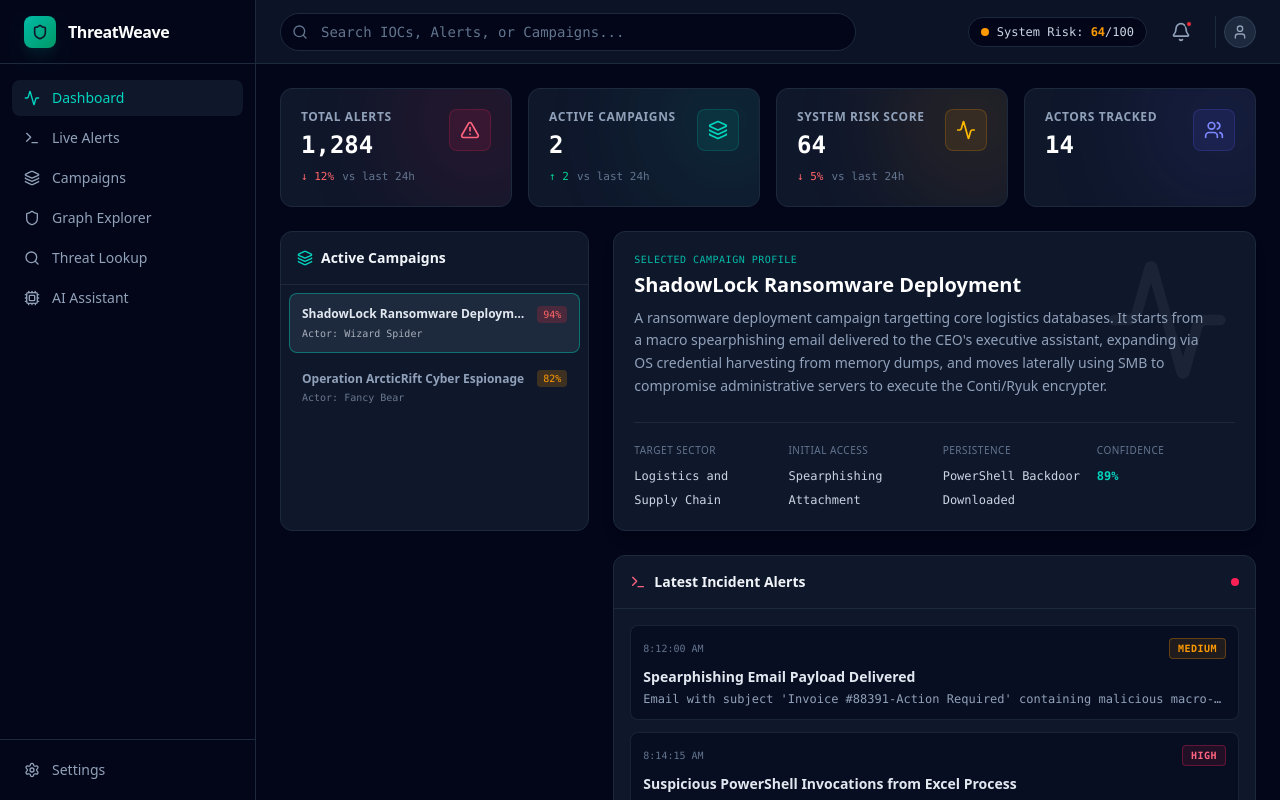
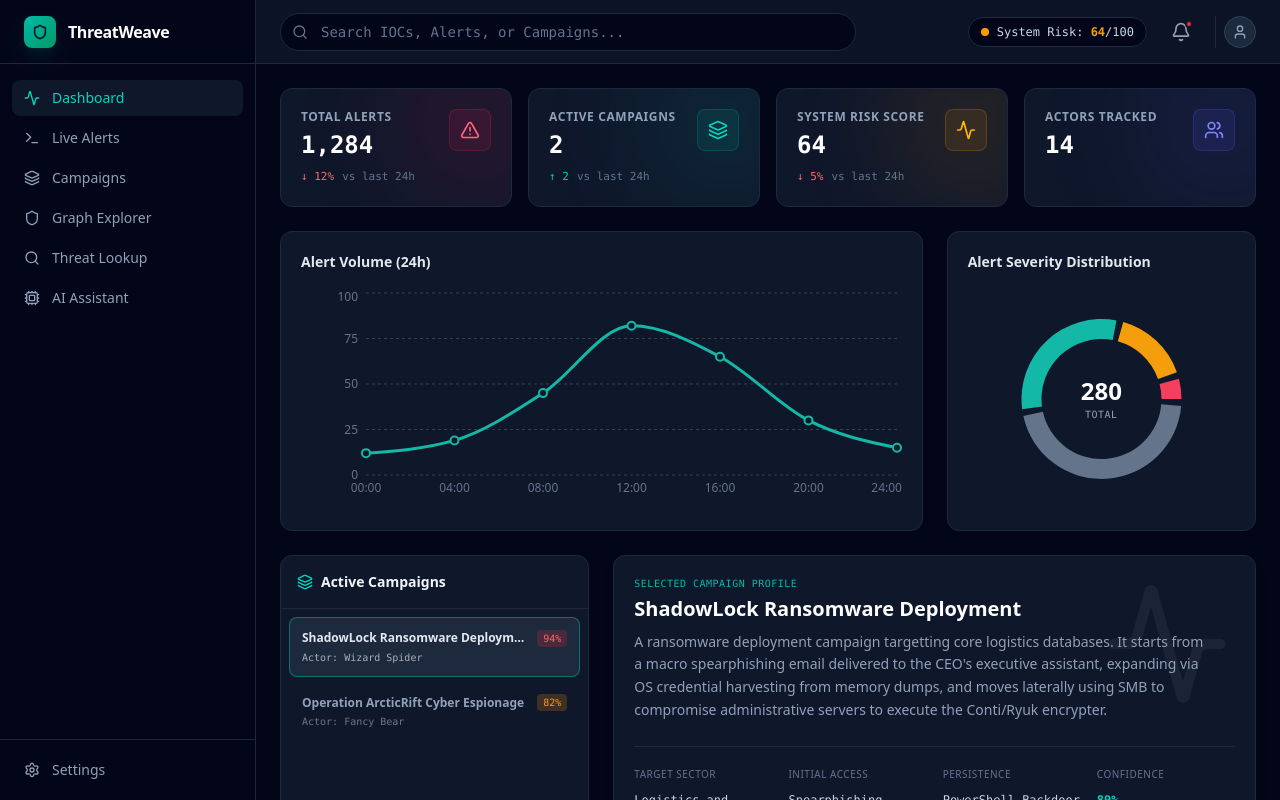
Before and after one commit to PrachiMishra7/ThreatWeave, a React (Vite) app: page /dashboard in a window 1280 px wide. Shown: the top 800 px of the page. Built offline with nearby package versions, Linux system fonts and the light colour scheme.

Commit message:
feat: added line chart and donut chart to Dashboard using recharts

```diff
--- a/src/pages/Dashboard.tsx
+++ b/src/pages/Dashboard.tsx
@@ -1,8 +1,27 @@
 import { useState } from "react";
 import { AlertTriangle, Layers, Activity, Users, Terminal } from "lucide-react";
+import {
+  LineChart, Line, XAxis, YAxis, CartesianGrid, Tooltip as RechartsTooltip, ResponsiveContainer,
+  PieChart, Pie, Cell
+} from "recharts";
 import { StatCard } from "../components/ui/StatCard";
 import { SeverityBadge } from "../components/ui/SeverityBadge";
 import { mockAlerts, mockCampaigns } from "../mockData";
+
+// Mock data for charts
+const volumeData = [
+  { time: '00:00', alerts: 12 }, { time: '04:00', alerts: 19 },
+  { time: '08:00', alerts: 45 }, { time: '12:00', alerts: 82 },
+  { time: '16:00', alerts: 65 }, { time: '20:00', alerts: 30 },
+  { time: '24:00', alerts: 15 }
+];
+
+const severityData = [
+  { name: 'CRITICAL', value: 12, color: '#f43f5e' }, // rose-500
+  { name: 'HIGH', value: 45, color: '#f59e0b' },     // amber-500
+  { name: 'MEDIUM', value: 89, color: '#14b8a6' },   // teal-500
+  { name: 'LOW', value: 134, color: '#64748b' }      // slate-500
+];
 
 export default function Dashboard() {
   const [activeCampaignId, setActiveCampaignId] = useState<string>(mockCampaigns[0].id);
@@ -47,6 +66,62 @@ export default function Dashboard() {
         />
       </div>
 
+      {/* Charts Row */}
+      <div className="grid grid-cols-1 lg:grid-cols-3 gap-6">
+
+        {/* Alert Volume Trend (Line Chart) */}
+        <div className="lg:col-span-2 bg-slate-900 border border-slate-800 rounded-xl p-5 flex flex-col h-[300px]">
+          <h3 className="font-semibold text-sm text-slate-200 mb-4">Alert Volume (24h)</h3>
+          <div className="flex-1 w-full min-h-0">
+            <ResponsiveContainer width="100%" height="100%">
+              <LineChart data={volumeData}>
+                <CartesianGrid strokeDasharray="3 3" stroke="#334155" vertical={false} />
+                <XAxis dataKey="time" stroke="#64748b" fontSize={12} tickLine={false} axisLine={false} />
+                <YAxis stroke="#64748b" fontSize={12} tickLine={false} axisLine={false} />
+                <RechartsTooltip
+                  contentStyle={{ backgroundColor: '#0f172a', borderColor: '#334155', color: '#f8fafc', borderRadius: '8px' }}
+                  itemStyle={{ color: '#14b8a6' }}
+                />
+                <Line type="monotone" dataKey="alerts" stroke="#14b8a6" strokeWidth={3} dot={{ r: 4, fill: '#0f172a', strokeWidth: 2 }} activeDot={{ r: 6 }} />
+              </LineChart>
+            </ResponsiveContainer>
+          </div>
+        </div>
+
+        {/* Severity Distribution (Donut Chart) */}
+        <div className="lg:col-span-1 bg-slate-900 border border-slate-800 rounded-xl p-5 flex flex-col h-[300px]">
+          <h3 className="font-semibold text-sm text-slate-200 mb-4">Alert Severity Distribution</h3>
+          <div className="flex-1 w-full min-h-0 flex items-center justify-center relative">
+            <ResponsiveContainer width="100%" height="100%">
+              <PieChart>
+                <Pie
+                  data={severityData}
+                  innerRadius={60}
+                  outerRadius={80}
+                  paddingAngle={5}
+                  dataKey="value"
+                  stroke="none"
+                >
+                  {severityData.map((entry, index) => (
+                    <Cell key={`cell-${index}`} fill={entry.color} />
+                  ))}
+                </Pie>
+                <RechartsTooltip
+                  contentStyle={{ backgroundColor: '#0f172a', borderColor: '#334155', color: '#f8fafc', borderRadius: '8px' }}
+                />
+              </PieChart>
+            </ResponsiveContainer>
+            {/* Center Label */}
+            <div className="absolute inset-0 flex flex-col items-center justify-center pointer-events-none">
+              <span className="text-2xl font-bold text-white">280</span>
+              <span className="text-[10px] text-slate-400 uppercase tracking-wider font-mono">Total</span>
+            </div>
+          </div>
+        </div>
+
+      </div>
+
+      {/* Bottom Row: Campaigns & Details */}
       <div className="grid grid-cols-1 lg:grid-cols-3 gap-6">
 
         {/* Left Column: Campaigns & Alert Feed */}
```
